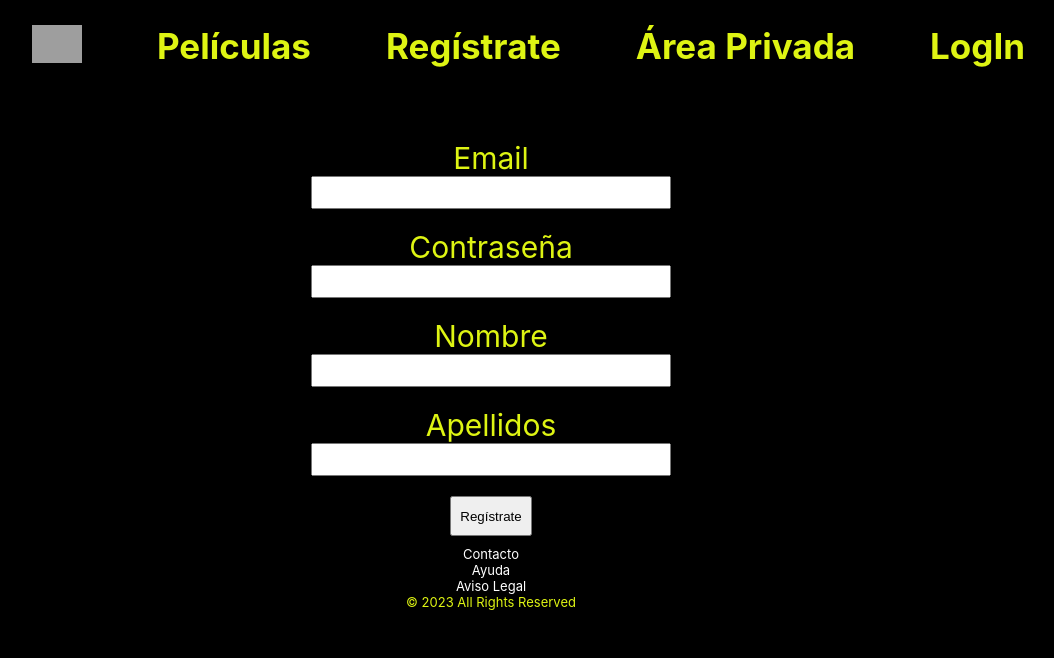
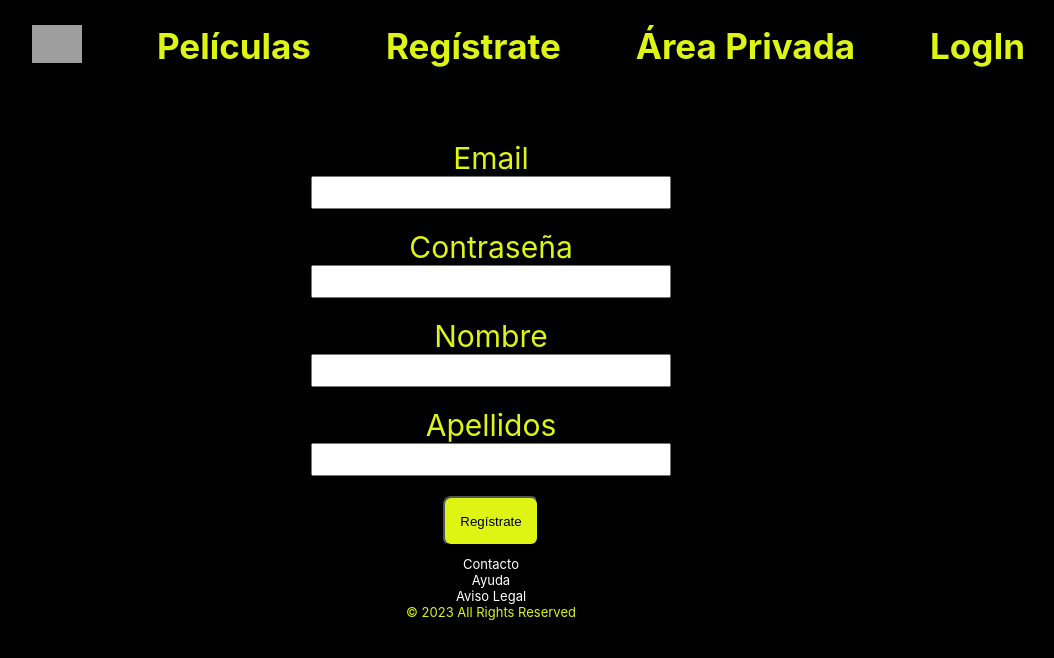
Before and after one commit to Alextrat/proyecto-final, a React (Create React App) app: page /register in a window 1280 px wide. Shown: the top 658 px of the page, without its empty margins (149-1203 px from the left). Built offline with nearby package versions, Linux system fonts and the light colour scheme; data requests are answered from the project's data file; grey boxes are pictures that could not be loaded.

Commit message:
ajuste estilos

```diff
--- a/src/components/PrivateComponent/PrivateComponent.js
+++ b/src/components/PrivateComponent/PrivateComponent.js
@@ -24,7 +24,7 @@ const PrivateComponent = ({user}) => {
           <input className={styles.PrivateInput} defaultValue={user.email}/>
           <br></br>
         </fieldset>
-        <button className={styles.ButtonReg} type="button">OK</button>
+        <button className={styles.PrivateButton} type="button">OK</button>
       </form>
     </div>
   )
--- a/src/components/PrivateComponent/PrivateComponent.module.css
+++ b/src/components/PrivateComponent/PrivateComponent.module.css
@@ -54,7 +54,7 @@
     position: relative;
     border-radius: 12px;
 }
-button::before {
+.PrivateButton::before {
     content: "";
     position: absolute;
     top:0;
--- a/src/components/RegisterComponent/RegisterComponent.js
+++ b/src/components/RegisterComponent/RegisterComponent.js
@@ -45,7 +45,7 @@ const RegisterComponent = ({registerUser}) => {
         <input type='text' id='lastname' value={FormUser.lastname} onChange={handleInput}></input>
       </div>
     </div>
-    <button className={styles.PrivateButton} type='submit'>Regístrate</button>
+    <button className={styles.ButtonReg} type='submit'>Regístrate</button>
     </form>
     </div>
   )
```
